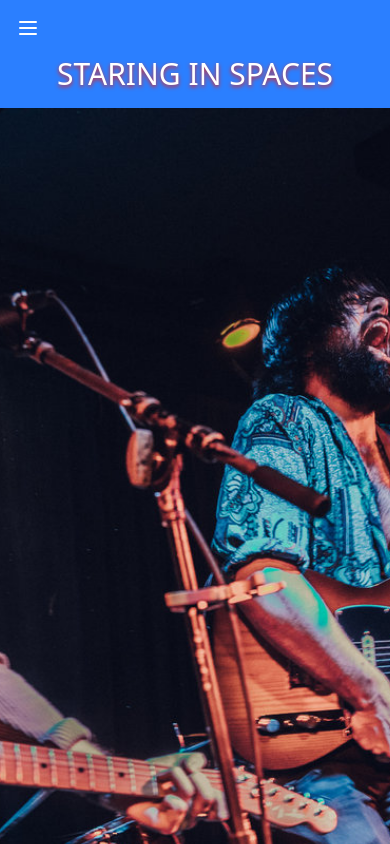
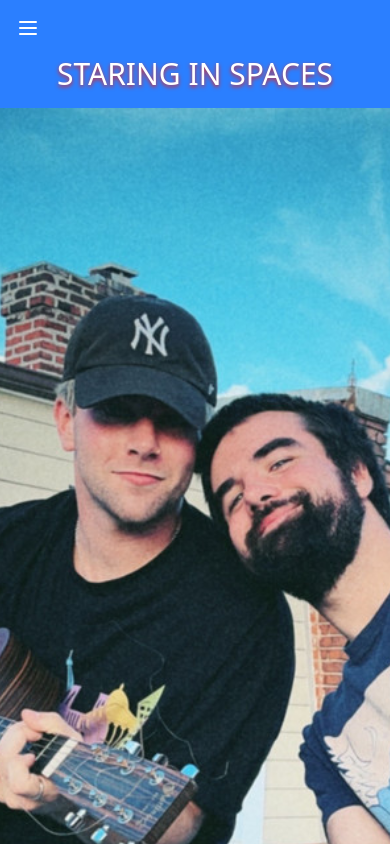
Before and after one commit to eschirtz/staring-in-spaces, a Vue app: page / in a window 390 px wide. Shown: the top 844 px of the page. Built offline with nearby package versions, Linux system fonts and the light colour scheme; the HTML template or start-up script is replaced by a standard one.

Commit message:
Basic sections

```diff
--- a/src/App.vue
+++ b/src/App.vue
@@ -1,7 +1,20 @@
 <script setup lang="ts">
-import { ref } from 'vue'
+import { ref, onMounted, onUnmounted } from 'vue'
 
 const isMenuOpen = ref(false)
+const isMobile = ref(window.innerWidth < 768)
+
+const handleResize = () => {
+  isMobile.value = window.innerWidth < 768
+}
+
+onMounted(() => {
+  window.addEventListener('resize', handleResize)
+})
+
+onUnmounted(() => {
+  window.removeEventListener('resize', handleResize)
+})
 
 const scrollToSection = (sectionId: string) => {
   const element = document.getElementById(sectionId)
@@ -95,7 +108,9 @@ const scrollToSection = (sectionId: string) => {
     <!-- Hero Section -->
     <section id="hero"
       class="mt-header h-screen flex items-center justify-center relative overflow-hidden bg-cover bg-center bg-no-repeat"
-      style="background-image: url('/img/sis-hero.jpg');">
+      :style="{
+        backgroundImage: `url(${isMobile ? '/img/sis-hero-vertical.jpeg' : '/img/sis-hero.jpg'})`
+      }">
     </section>
 
     <!-- Tour Section -->
```
Also changed, not shown: public/img/sis-hero-vertical.jpeg (added).
